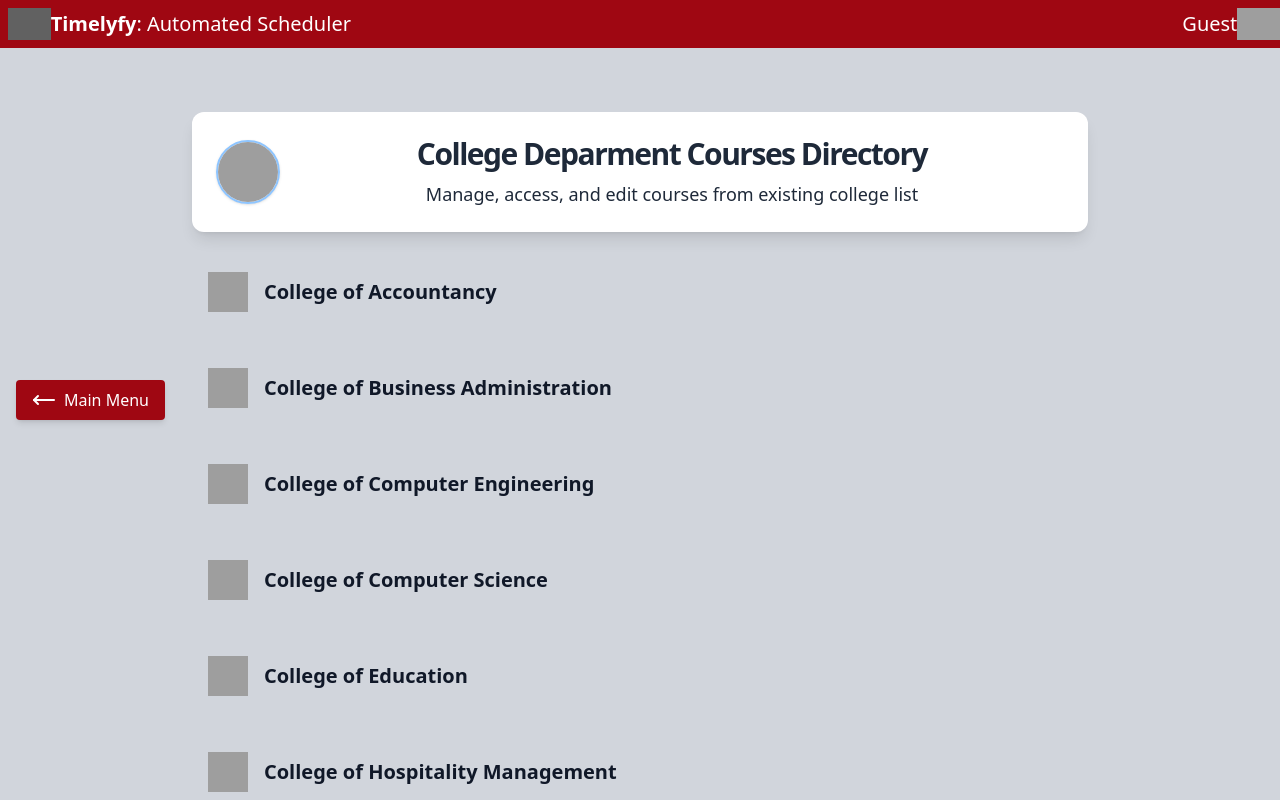
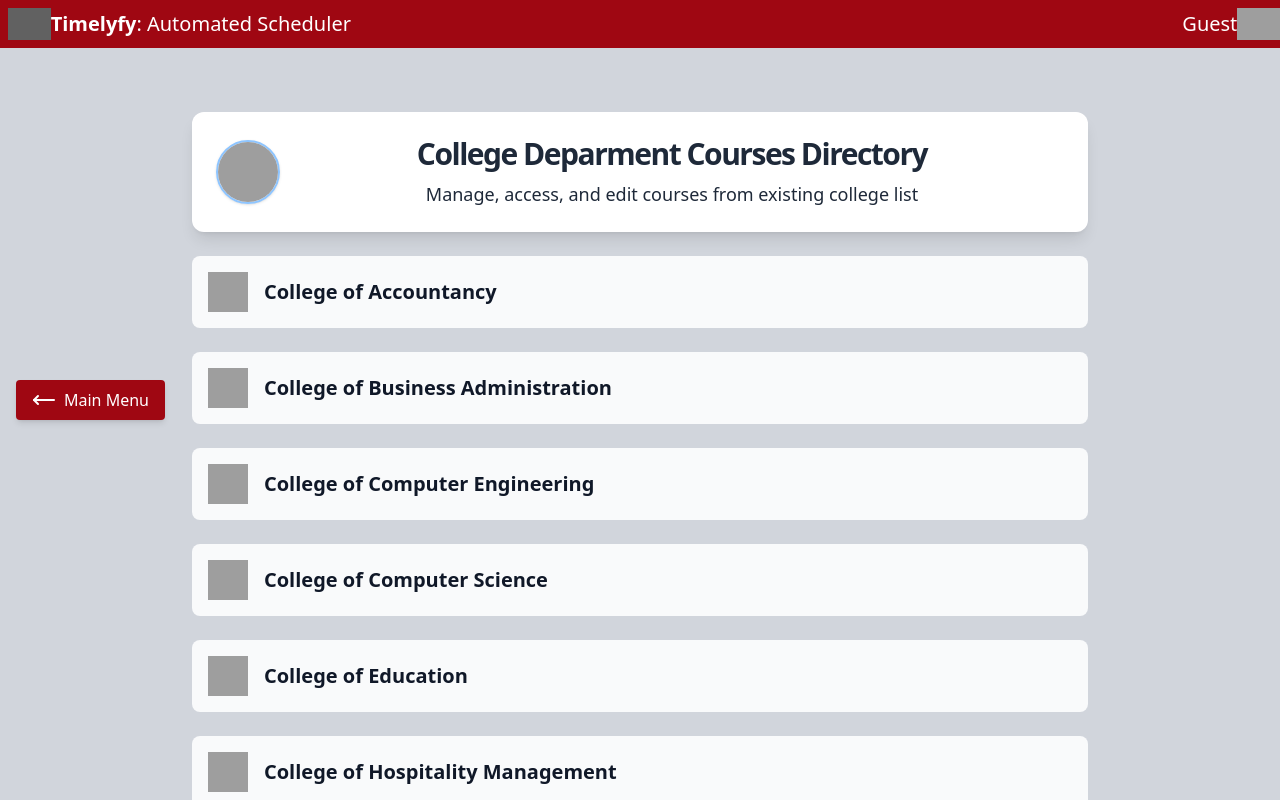
Before and after one commit to Markkyu/timelyfy-ui, a React (Vite) app: page /courses in a window 1280 px wide. Built offline with nearby package versions, Linux system fonts and the light colour scheme; grey boxes are pictures that could not be loaded.

Commit message:
all working

```diff
--- a/src/pages/About.jsx
+++ b/src/pages/About.jsx
@@ -1,6 +1,6 @@
 const AboutPage = () => {
   return (
-    <div className="h-dvh bg-white text-gray-800 font-sans overflow-auto">
+    <div className="bg-white text-gray-800 font-sans overflow-auto">
       <header className="bg-gray-50 py-12 px-4 text-center shadow-md">
         <h1 className="text-4xl font-bold flex items-center justify-center">
           <img src="/euc_logo.png" className="size-10 inline mr-2" />
@@ -45,10 +45,15 @@ const AboutPage = () => {
                 Marc Joel Baldoz
               </h4>
               <p className="text-sm text-gray-600">Front end Developer</p>
-              <p className="text-sm text-gray-600">User Interface & User Experience</p>
+              <p className="text-sm text-gray-600">
+                User Interface & User Experience
+              </p>
             </div>
             <div className="bg-white shadow rounded-xl p-6 border border-maroon-200">
-              <div className="w-24 h-24 mx-auto bg-gray-300 rounded-full mb-4"  title="Emmanuel Genaro Ona"/>
+              <div
+                className="w-24 h-24 mx-auto bg-gray-300 rounded-full mb-4"
+                title="Emmanuel Genaro Ona"
+              />
               <h4 className="font-medium text-lg text-maroon-800">
                 Emmanuel Genaro Ona
               </h4>
@@ -59,7 +64,7 @@ const AboutPage = () => {
         </div>
       </section>
 
-      <footer className="bg-maroon-700 text-center py-6 mt-10">
+      <footer className="shadow-2xl text-center py-6 text-gray-800">
         <p>&copy; {new Date().getFullYear()} Timelyfy Auto-scheduler</p>
       </footer>
     </div>
--- a/src/pages/CourseContainer.jsx
+++ b/src/pages/CourseContainer.jsx
@@ -28,7 +28,7 @@ const CourseContainer = () => {
   }
 
   return (
-    <div className="flex h-screen">
+    // <div className="flex h-dvh">
       <div className="flex flex-1 flex-col items-center p-0 md:p-8 overflow-auto bg-gray-300">
         <button
           onClick={handleGoHome}
@@ -49,7 +49,7 @@ const CourseContainer = () => {
           borderColorClass="border-blue-300"
         />
 
-        <div className="w-full max-w-4xl 2xl:max-w-5xl mx-auto ">
+        <div className="w-full max-w-4xl">
           {departments.length === 0 ? (
             <div className="bg-white/90 rounded-lg shadow p-8 text-center text-lg text-gray-700 font-medium">
               No college folder found. To access a college folder, Add (+) a
@@ -59,7 +59,7 @@ const CourseContainer = () => {
             departments.map((dept, i) => (
               <div
                 key={i}
-                className="mb-6 cursor-pointer hover:bg-gray-100/90 rounded-lg transition"
+                className="mb-6 cursor-pointer bg-gray-50 hover:bg-gray-100/90 rounded-lg transition"
                 onClick={() => navigate(`/courses/${encodeURIComponent(dept)}`)}
               >
                 <div className="flex items-center gap-2 p-4">
@@ -77,7 +77,7 @@ const CourseContainer = () => {
           )}
         </div>
       </div>
-    </div>
+    // </div>
   );
 };
 
--- a/src/pages/CourseList.jsx
+++ b/src/pages/CourseList.jsx
@@ -107,10 +107,13 @@ const CourseList = () => {
   const uniqueIdGen = nextId(`course-id-`); //re-renders everytime an action is made in this particular pages component
 
   return (
-    <div className="flex h-screen">
+    // <div className="flex h-screen">
+    <>
       <div className="flex-1 flex flex-col items-center p-0 md:p-8 overflow-auto">
-
-        <button onClick={() => navigate(-1)} className="fixed top-1/2 left-4 transform -translate-y-1/2 z-50 bg-red-800 text-white px-4 py-2 rounded hover:bg-red-900 hover:cursor-pointer shadow-md">
+        <button
+          onClick={() => navigate(-1)}
+          className="fixed top-1/2 left-4 transform -translate-y-1/2 z-50 bg-red-800 text-white px-4 py-2 rounded hover:bg-red-900 hover:cursor-pointer shadow-md"
+        >
           <MoveLeft className="inline mr-2" />
           Back
         </button>
@@ -164,7 +167,8 @@ const CourseList = () => {
         color="red"
         title={editIndex !== null ? "Edit Course" : "Add Course"}
       />
-    </div>
+    </>
+    // </div>
   );
 };
 
--- a/src/pages/Layout.jsx
+++ b/src/pages/Layout.jsx
@@ -3,13 +3,13 @@ import Header from "../components/Header";
 
 function Layout() {
   return (
-    <div className="container-fluid h-dvh flex flex-col overflow-hidden">
-      <Header guest="Guest" />
-      <Outlet />
-      {/* <footer className="absolute bottom-1 left-1/2 -translate-x-1/2 text-gray-500 text-sm">
-        <p>&copy; {new Date().getFullYear()} Timelyfy: Auto-Scheduler</p>
-      </footer> */}
-    </div>
+    <>
+      {/* <div className="container-fluid h-dvh flex flex-col overflow-hidden"> */}
+      <div className="h-dvh flex flex-col overflow-hidden">
+        <Header guest="Guest" />
+        <Outlet />
+      </div>
+    </>
   );
 }
 
--- a/src/pages/MainMenu.jsx
+++ b/src/pages/MainMenu.jsx
@@ -28,10 +28,10 @@ function MainMenu() {
                 </p>
 
                 <div className="flex flex-col sm:flex-row items-center justify-center md:justify-start gap-4 mt-6">
-                  <button className="flex items-center justify-center gap-2 bg-red-700 hover:bg-red-800 transition-all duration-200 text-white px-6 py-3 rounded-full shadow-md text-lg font-semibold hover:cursor-pointer z-1">
+                  <Link to="courses" className="flex items-center justify-center gap-2 bg-red-700 hover:bg-red-800 transition-all duration-200 text-white px-6 py-3 rounded-full shadow-md text-lg font-semibold hover:cursor-pointer z-1">
                     <ChevronRight size={20} />
                     Generate a Schedule
-                  </button>
+                  </Link>
                   <Link
                     to=""
                     className="text-red-700 hover:cursor-pointer underline text-lg font-medium self-center sm:self-auto z-1"
--- a/src/pages/RoomList.jsx
+++ b/src/pages/RoomList.jsx
@@ -80,7 +80,8 @@ const RoomList = () => {
   const roomUniqueId = nextId("room-id-");
 
   return (
-    <div className="flex h-screen">
+    // <div className="flex h-screen">
+    <>
       <div className="flex-1 flex flex-col items-center p-0 md:p-8 overflow-auto">
         <button
           onClick={handleGoHome}
@@ -133,7 +134,8 @@ const RoomList = () => {
         color="blue"
         title={editIndex !== null ? "Edit Room" : "Add Room"}
       />
-    </div>
+    </>
+    // </div>
   );
 };
 
--- a/src/pages/TeacherList.jsx
+++ b/src/pages/TeacherList.jsx
@@ -97,7 +97,8 @@ const TeacherList = () => {
   const teacherUniqueId = nextId(`teacher-id-`);
 
   return (
-    <div className="flex h-screen">
+    // <div className="flex h-screen">
+    <>
       <div className="flex-1 flex flex-col items-center p-0 md:p-8 overflow-auto">
         <button
           onClick={handleGoHome}
@@ -148,7 +149,8 @@ const TeacherList = () => {
         color="blue"
         title={editIndex !== null ? "Edit Teacher" : "Add Teacher"}
       />
-    </div>
+    </>
+    // </div>
   );
 };
 
```
